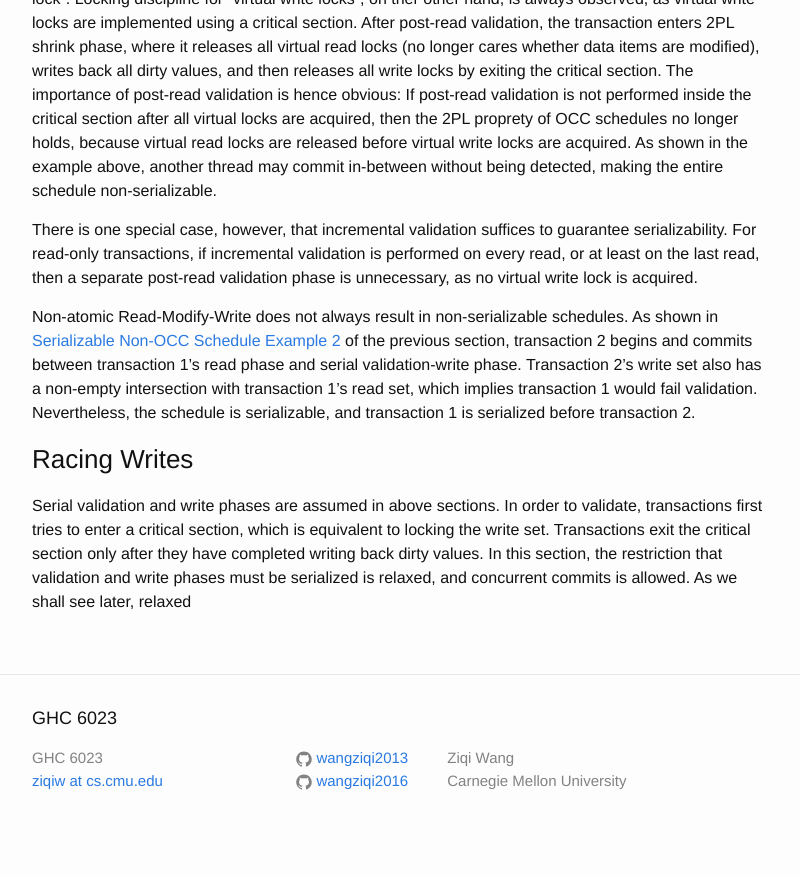
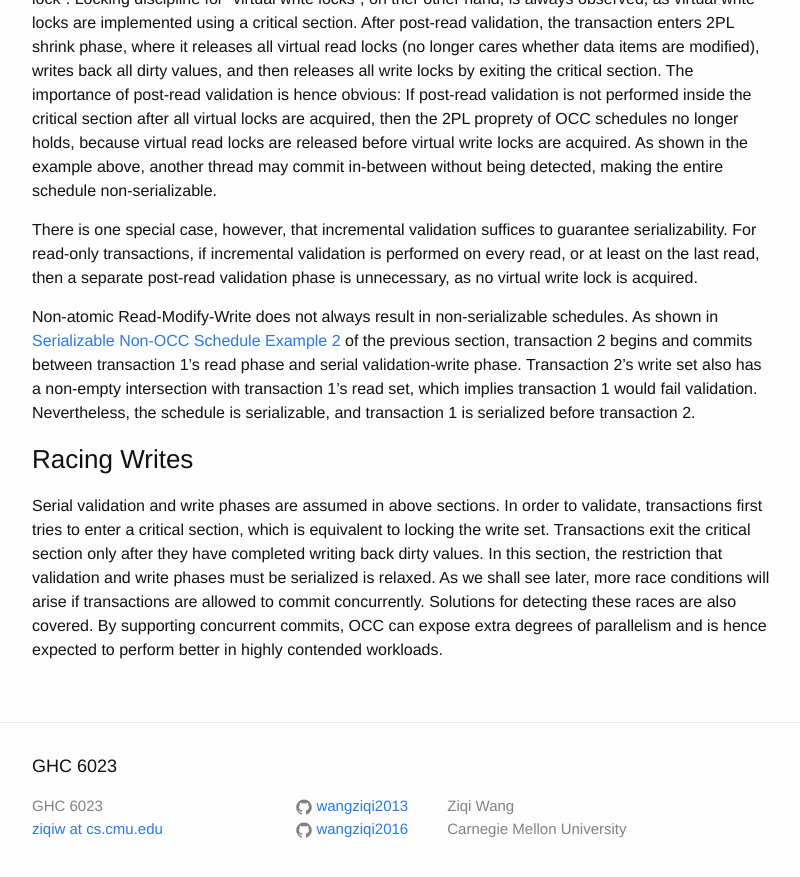
Before and after one commit to wangziqi2013/wangziqi2013.github.io, a Jekyll site: the page built from _posts/2018-03-21-Analyzing-OCC-Anomalies-and-Solutions.markdown, in a window 1280 px wide and 900 px high, scrolled down 6837 px. Shown: the top 877 px of the window, without its empty margins (238-1038 px from the left). Built offline with Jekyll 4.4.1, drawn with Linux system fonts in a browser that asks for light colours; before the commit the page ends 7689 px from its top, so only the background shows below that.

Commit message:
Finish first paragraph

```diff
--- a/_posts/2018-03-21-Analyzing-OCC-Anomalies-and-Solutions.markdown
+++ b/_posts/2018-03-21-Analyzing-OCC-Anomalies-and-Solutions.markdown
@@ -308,4 +308,6 @@ Nevertheless, the schedule is serializable, and transaction 1 is serialized befo
 Serial validation and write phases are assumed in above sections. In order to validate, transactions first
 tries to enter a critical section, which is equivalent to locking the write set. Transactions exit the critical
 section only after they have completed writing back dirty values. In this section, the restriction that validation
-and write phases must be serialized is relaxed, and concurrent commits is allowed. As we shall see later, relaxed
+and write phases must be serialized is relaxed. As we shall see later, more race conditions will arise if transactions
+are allowed to commit concurrently. Solutions for detecting these races are also covered. By supporting concurrent
+commits, OCC can expose extra degrees of parallelism and is hence expected to perform better in highly contended workloads.
```
